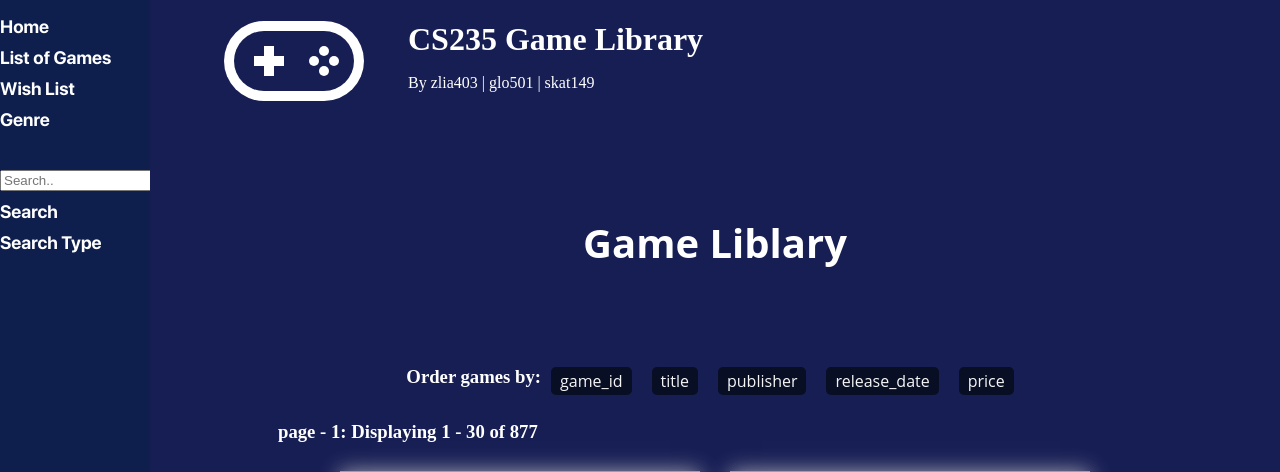
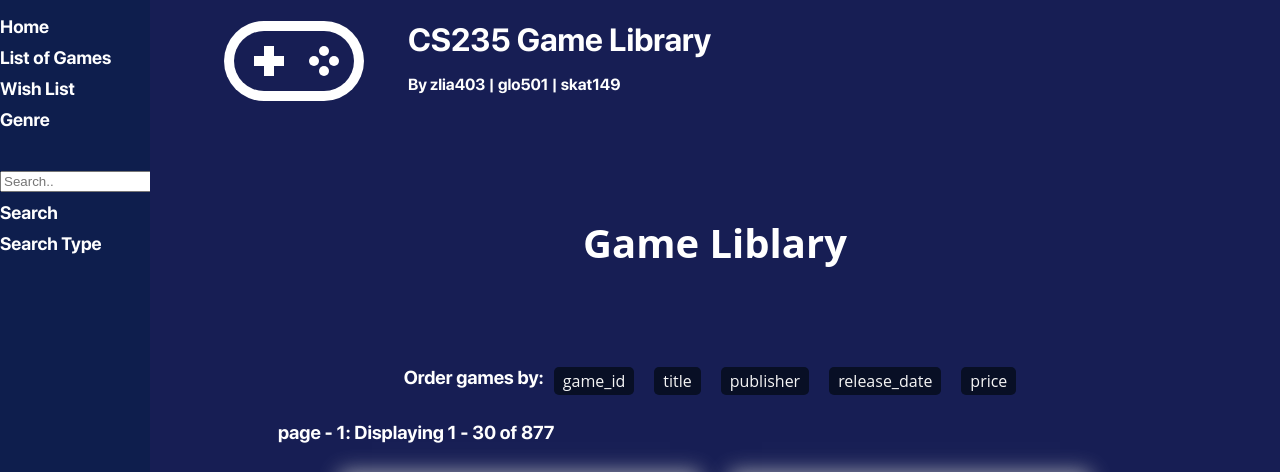
Before and after one commit to KingsleyLeung03/cs235-2023-gameswebapp-assignment-zlia403_glo501_skat149, a Flask app: page /games in a window 1280 px wide. Shown: the top 472 px of the page. Run offline with Flask 3, Linux system fonts and the light colour scheme; some libraries are stand-ins or nearby versions; grey boxes are pictures that could not be loaded.

Commit message:
Update the font of the page body

```diff
--- a/games/static/css/common-style.css
+++ b/games/static/css/common-style.css
@@ -25,6 +25,7 @@ body {
     /* min-height: 10000px; */
     padding: 0px;
     margin: 0px;
+    font-family: "SFProDisplay";
 }
 
 
```
